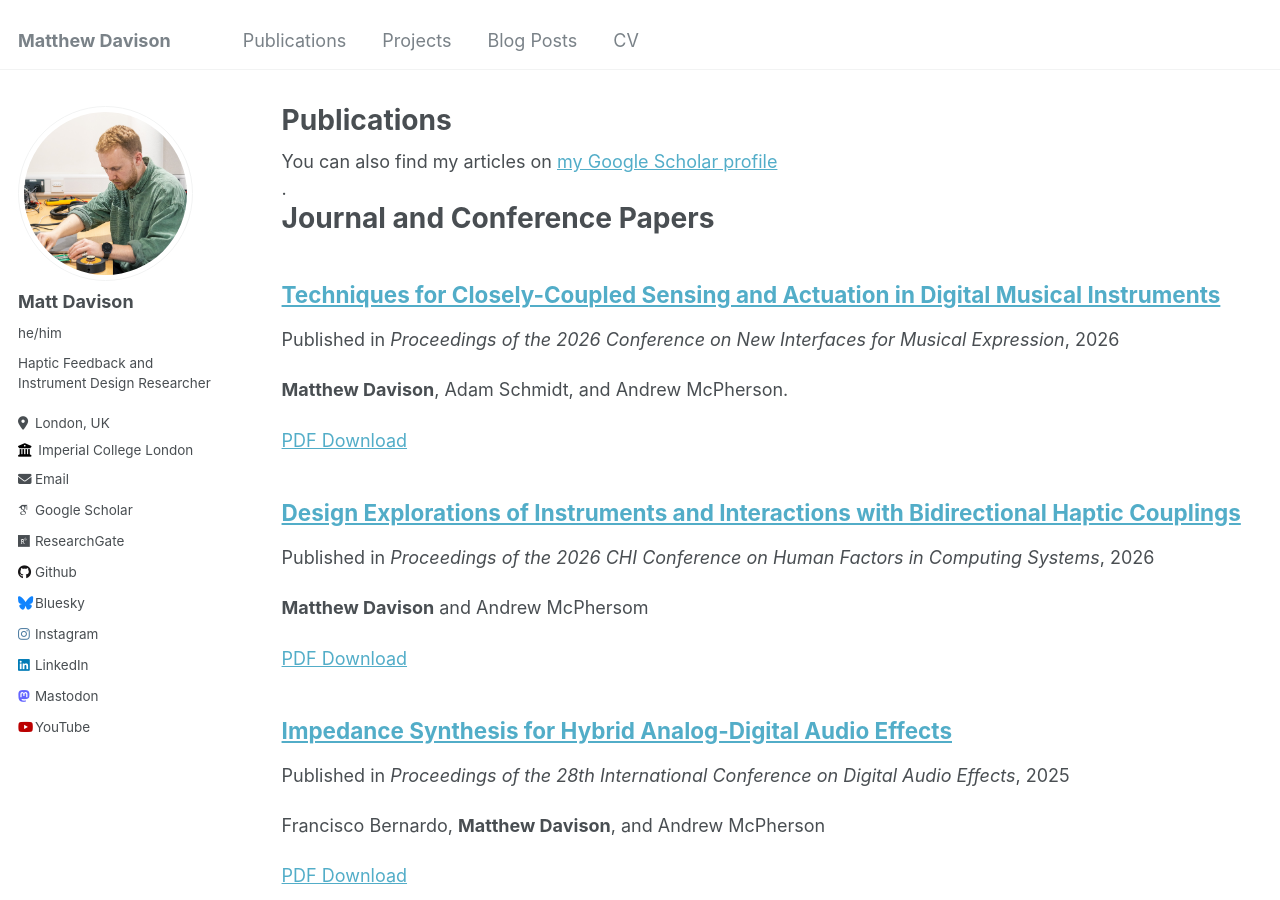
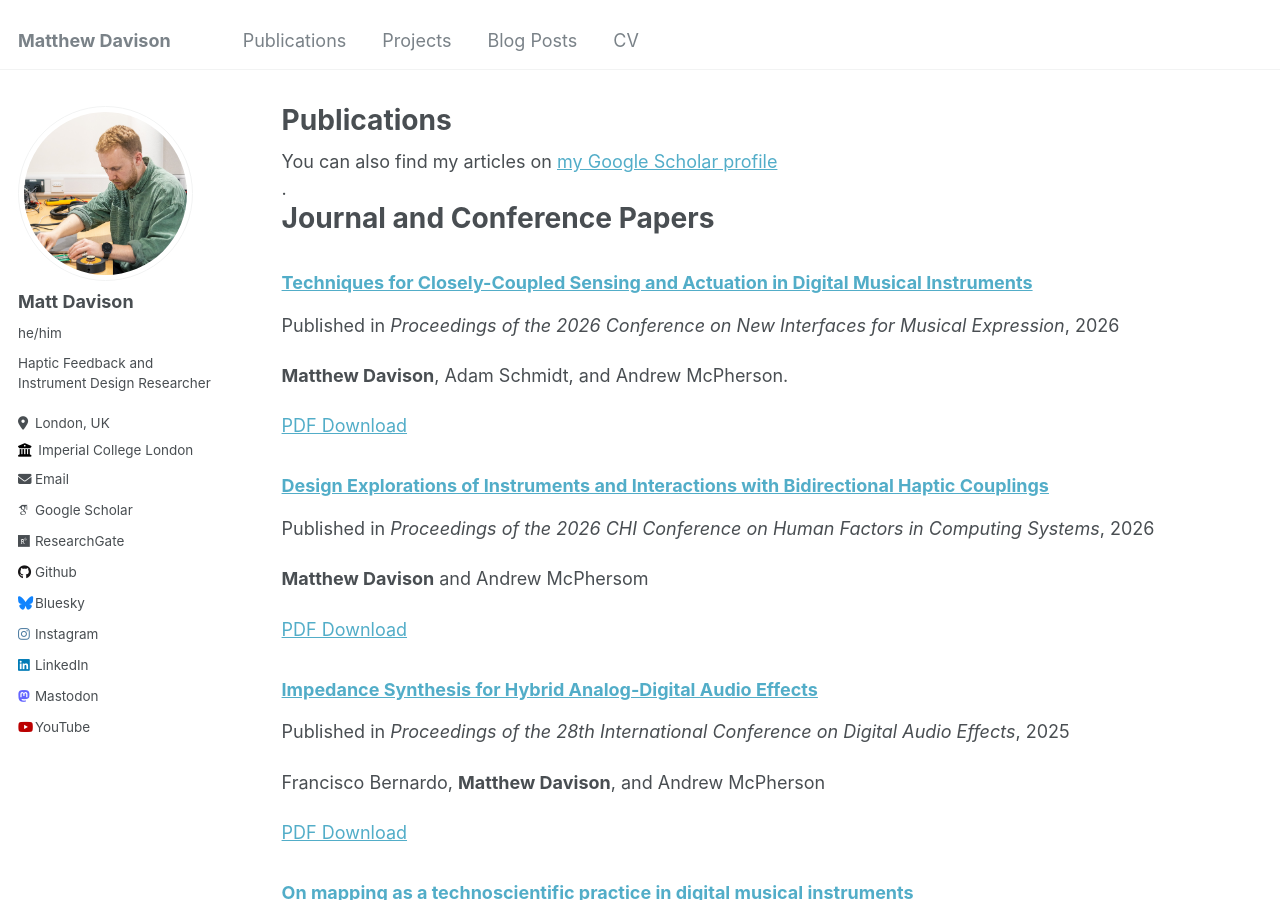
Before and after one commit to davisonaudio/davisonaudio.github.io, a Jekyll site: the page built from _pages/publications.md, in a window 1280 px wide and 900 px high. Built offline with Jekyll 4.4.1, drawn with Linux system fonts in a browser that asks for light colours; some web fonts are replaced.

Commit message:
More formatting

```diff
--- a/_includes/archive-single-pubs.html
+++ b/_includes/archive-single-pubs.html
@@ -14,7 +14,6 @@
 
 <div class="{{ include.type | default: "list" }}__item">
   <article class="archive__item" itemscope itemtype="http://schema.org/CreativeWork">
-    <li>
     {% if include.type == "grid" and teaser %}
       <div class="archive__item-teaser">
         <img src=
@@ -27,13 +26,13 @@
       </div>
     {% endif %}
 
-    <h2 class="archive__item-title" itemprop="headline">
+    <h3 class="archive__item-title" itemprop="headline">
       {% if post.link %}
         <a href="{{ post.link }}">{{ title }}</a> <a href="{{ base_path }}{{ post.url }}" rel="permalink"><i class="fa fa-link" aria-hidden="true" title="permalink"></i><span class="sr-only">Permalink</span></a>
       {% else %}
         <a href="{{ base_path }}{{ post.url }}" rel="permalink">{{ title }}</a>
       {% endif %}
-    </h2>
+    </h3>
 
     {% if post.read_time %}
       <p class="page__meta"><i class="fa fa-clock-o" aria-hidden="true"></i> {% include read-time.html %}</p>
@@ -58,6 +57,5 @@
     {% if post.paperurl %}
       <p class="wordwrap"><a href=" {{ post.paperurl }} ">PDF Download</a></p>
     {% endif %}
-    </li>
   </article>
 </div>
--- a/_pages/publications.md
+++ b/_pages/publications.md
@@ -16,7 +16,7 @@ author_profile: true
 Journal and Conference Papers
 ======
 {% for post in site.publications reversed %}
-  {% include archive-single.html %}
+  {% include archive-single-pubs.html %}
 {% endfor %}
 
 Workshop Papers and Demos
```
